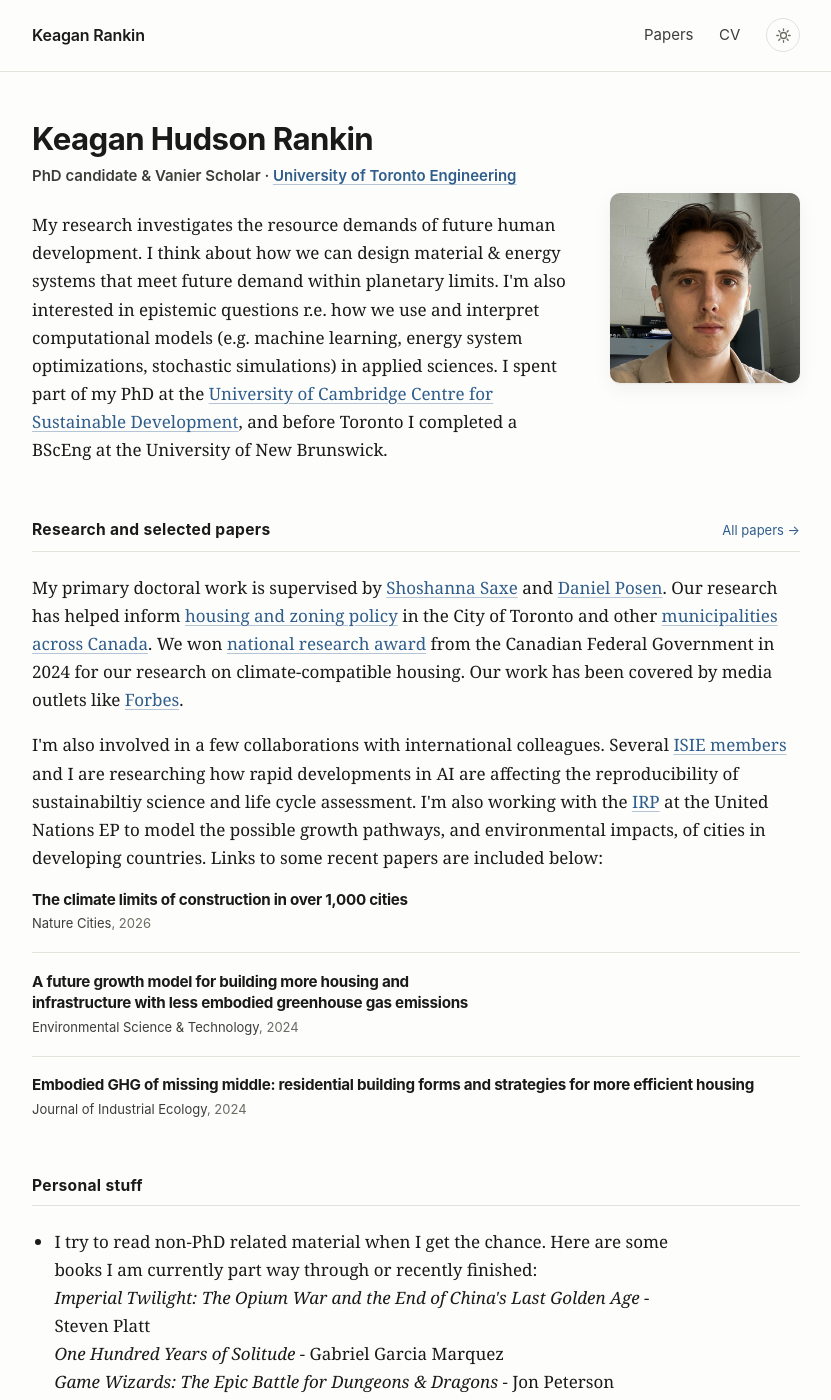
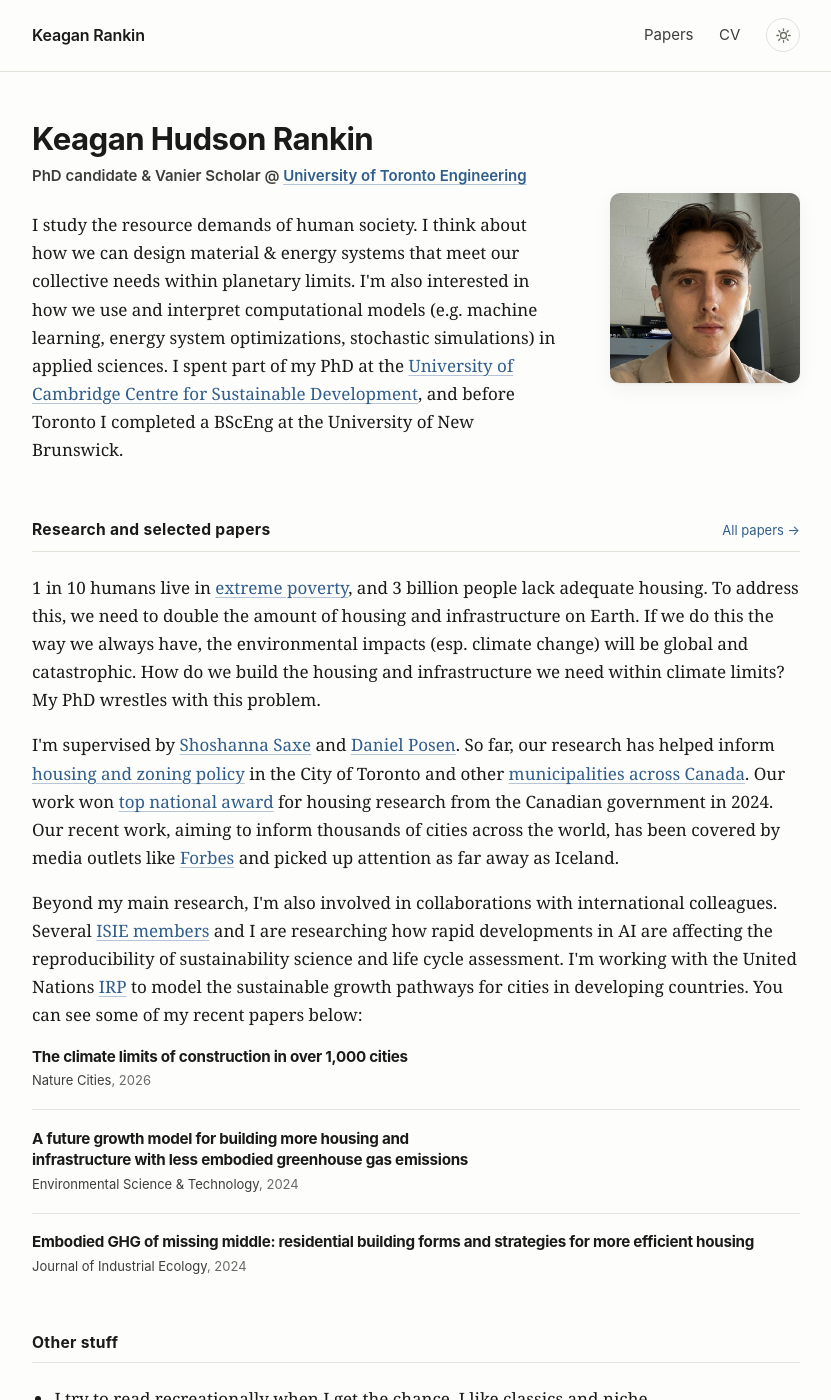
Before and after one commit to KeaganHRankin/KeaganHRankin.github.io, a Jekyll site: the page built from index.html, in a window 1280 px wide and 1400 px high. Shown: the whole window, without its empty margins (224-1055 px from the left). Built offline with Jekyll 4.4.1, drawn with Linux system fonts in a browser that asks for light colours; some of the changed text lies outside the part shown.

Commit message:
some index text update + adding updated cv

```diff
--- a/_config.yml
+++ b/_config.yml
@@ -29,7 +29,7 @@ social:
   scholar: https://scholar.google.ca/citations?user=2UaBLQYAAAAJ&hl=en
 
 # The current CV. Update this one line when a new version lands in files/.
-cv_url: /files/khr_cv_short_07_2026.pdf
+cv_url: /files/khr_cv_long_09_2026.pdf
 research_group: https://sustainablesystems.civmin.utoronto.ca/
 
 # Posts live at /writing/<slug>/
--- a/index.html
+++ b/index.html
@@ -10,14 +10,13 @@ description: >-
 <section class="hero">
   <div class="hero__intro">
     <h1 class="hero__name">Keagan Hudson Rankin</h1>
-    <p class="hero__tagline">PhD candidate &amp; Vanier Scholar &middot; <a href="{{ site.research_group }}" target="_blank" rel="noopener">University of Toronto Engineering</a>
+    <p class="hero__tagline">PhD candidate &amp; Vanier Scholar @ <a href="{{ site.research_group }}" target="_blank" rel="noopener">University of Toronto Engineering</a>
     </p>
       <div class="prose home-prose">
     <p>
-      My research
-      investigates the resource demands of future human development. I think about
-      how we can design material &amp; energy systems that meet future demand within planetary limits.
-      I'm also interested in epistemic questions r.e. how we use and interpret computational models (e.g. machine learning,
+      I study the resource demands of human society.
+      I think about how we can design material &amp; energy systems that meet our collective needs within planetary limits.
+      I'm also interested in how we use and interpret computational models (e.g. machine learning,
       energy system optimizations, stochastic simulations) in applied sciences.
       I spent part of my PhD at the <a href="https://www-csd.eng.cam.ac.uk/" target="_blank" rel="noopener">University of Cambridge Centre for Sustainable Development</a>,
       and before Toronto I completed a BScEng at the University of New Brunswick.
@@ -63,20 +62,27 @@ description: >-
     </div>
 
     <p>
-      My primary doctoral work is supervised by <a href="https://civmin.utoronto.ca/home/about-us/directory/professors/shoshanna-saxe/" target="_blank" rel="noopener">Shoshanna Saxe</a>
+      1 in 10 humans live in <a href="https://www.gapminder.org/fw/income-levels/" target="_blank" rel="noopener">extreme poverty</a>, and 3 billion people lack
+      adequate housing. To address this, we need to double the amount of housing and infrastructure on Earth. If we do this the way we always have, the environmental impacts
+      (esp. climate change) will be global and catastrophic. How do we build the housing and infrastructure we need within climate limits? My PhD wrestles with this problem.
+    </p>
+    <p>
+      I'm supervised by <a href="https://civmin.utoronto.ca/home/about-us/directory/professors/shoshanna-saxe/" target="_blank" rel="noopener">Shoshanna Saxe</a>
       and <a href="https://civmin.utoronto.ca/home/about-us/directory/professors/daniel-posen/" target="_blank" rel="noopener">Daniel Posen</a>.
-      Our research has helped inform <a href="https://www.toronto.ca/city-government/planning-development/planning-studies-initiatives/expanding-housing-options/" target="_blank" rel="noopener">housing and zoning policy</a>
+      So far, our research has helped inform <a href="https://www.toronto.ca/city-government/planning-development/planning-studies-initiatives/expanding-housing-options/" target="_blank" rel="noopener">housing and zoning policy</a>
       in the City of Toronto and other <a href="https://measuringmainstreets.ca/reports/tod/embodied-carbon" target="_blank" rel="noopener">municipalities across Canada</a>.
-      We won <a href="https://www.cmhc-schl.gc.ca/professionals/project-funding-and-mortgage-financing/funding-programs/all-funding-programs/housing-research-awards/gold-roof-award-for-housing-research" target="_blank" rel="noopener">national research award</a> from the Canadian Federal Government
-      in 2024 for our research on climate-compatible housing. Our work has been covered by media outlets like <a href="https://www.forbes.com/sites/lauriewinkless/2026/02/15/urban-construction-boom-threatens-climate-goals/" target="_blank" rel="noopener">Forbes</a>.
+      Our work won <a href="https://www.cmhc-schl.gc.ca/professionals/project-funding-and-mortgage-financing/funding-programs/all-funding-programs/housing-research-awards/gold-roof-award-for-housing-research" target="_blank" rel="noopener">top national award</a>
+      for housing research from the Canadian government in 2024.
+      Our recent work, aiming to inform thousands of cities across the world, has been covered by media outlets like <a href="https://www.forbes.com/sites/lauriewinkless/2026/02/15/urban-construction-boom-threatens-climate-goals/" target="_blank" rel="noopener">Forbes</a>
+      and picked up attention as far away as Iceland.
     </p>
 
     <p>
-      I'm also involved in a few collaborations with international colleagues. Several <a href="https://is4ie.org/" target="_blank" rel="noopener">ISIE members</a> and I are researching how rapid developments
-      in AI are affecting the reproducibility of sustainabiltiy science and life cycle assessment.
-      I'm also working with the <a href="https://www.resourcepanel.org" target="_blank" rel="noopener">IRP</a> at the United Nations EP to
-      model the possible growth pathways, and environmental impacts, of cities in developing countries.
-      Links to some recent papers are included below:
+      Beyond my main research, I'm also involved in collaborations with international colleagues. Several <a href="https://is4ie.org/" target="_blank" rel="noopener">ISIE members</a> and I are researching how rapid developments
+      in AI are affecting the reproducibility of sustainability science and life cycle assessment.
+      I'm working with the United Nations <a href="https://www.resourcepanel.org" target="_blank" rel="noopener">IRP</a> to
+      model the sustainable growth pathways for cities in developing countries.
+      You can see some of my recent papers below:
     </p>
 
     <ul class="entry-list">
@@ -106,29 +112,30 @@ description: >-
 
 <section class="home-section" id="personal">
   <div class="section-head">
-    <h2>Personal stuff</h2>
+    <h2>Other stuff</h2>
   </div>
 
   <div class="prose home-prose">
     <ul>
-      <li>I try to read non-PhD related material when I get the chance. Here are some books I am currently part way through or recently finished:
+      <li>I try to read recreationally  when I get the chance. I like classics and niche non-fiction. Here are some books I am currently part way through or recently finished:
         <br><i> Imperial Twilight: The Opium War and the End of China's Last Golden Age</i> - Steven Platt
         <br><i> One Hundred Years of Solitude</i> - Gabriel Garcia Marquez
         <br><i> Game Wizards: The Epic Battle for Dungeons &amp; Dragons</i> - Jon Peterson
         <br><i> Lincoln in the Bardo</i> - George Saunders
         <br><i> Midnight's Children</i> - Salman Rushdie (this one is collecting dust on my shelf)
       </li>
-      <li>I used to live in and sit on the board of directors for CCRI, Canada's oldest housing cooperative. We're a democratic entity that
-        provides housing to &gt;200 students in downtown Toronto at well below market rate.</li>
-      <li>I was a lightweight rower in a past life. I picked up the sport again while in Cambridge, but I'm currently relegated to erging solo a few times a week.
+      <li>I used to live in and sit on the board of directors for CCRI, Canada's oldest housing cooperative. CCRI
+        provides housing to &gt;200 students in downtown Toronto at well-below market rate.
+        Helping run CCRI showed me that people, with enough buy-in and hutzpah, can create stable, altruistic institutions.</li>
+      <li>I'm a lightweight rower. I took a long break before picking up the sport again in Cambridge, but I'm currently erging solo a few times a week in between running and playing squash.
         <!--Some of my rowing achievements include:-->
         <!--<br> -Competing at the 2017 Canada Games in the lwt M4-, -->
         <!--<br> -3x Atlantic Canadian university championship titles, including the overall club title in 2019.-->
         <!--<br> -Blades + 3rd on river in the 2025 Cambridge Lent bumps, rowing bow in Clare College's M1.-->
-        <br>My last 2k was: <i>6:54</i> in <i>Jan 2025</i>.
-        <br>My current goal: maintaining and <br>sub <i>7</i> by <i>Fall 2026</i>.
+        <br>My last 2k was: <i>6:50</i> in <i>Jan 2025</i>.
       </li>
-      <li>I have this <a href="https://lifeaa.substack.com/" target="_blank" rel="noopener">substack</a>, where I might write something someday.</li>
+      <li>I'm a vegan for ethical, environmental, and health reasons.</li>
+      <li>I have this <a href="https://lifeaa.substack.com/" target="_blank" rel="noopener">substack</a>, where I might write someday.</li>
 
       <!--<li>Side Project(s):
         I took an class on computational statistics while in Cambridge, where I learned about advanced Monte Carlo methods,
```
Also changed, not shown: other parts of index.html (+1 -1 lines), 1 other file.
